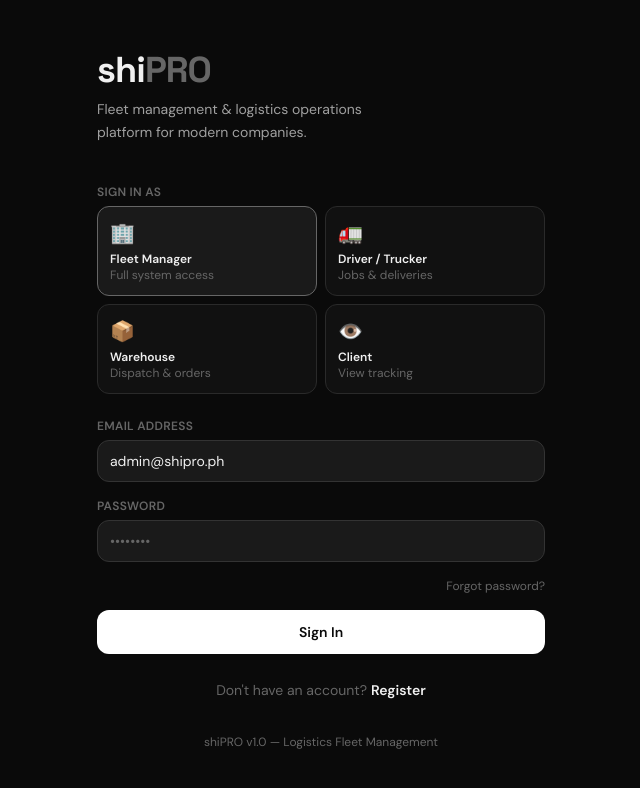
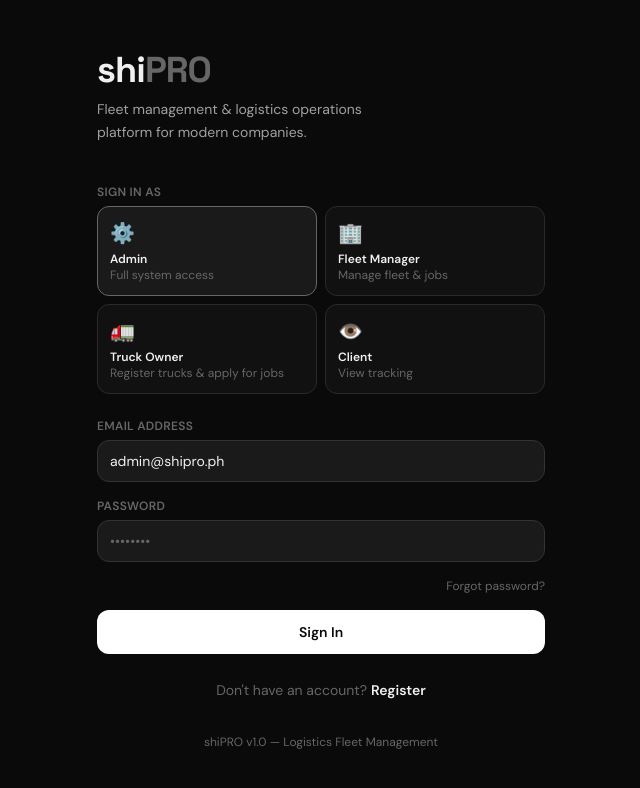
Before and after one commit to onabeastmonk/shipro, a Next.js app: page /login in a window 1280 px wide. Shown: the top 788 px of the page, without its empty margins (319-959 px from the left). Built offline with nearby package versions, Linux system fonts and the light colour scheme; no server answers.

Commit message:
fix login roles

```diff
--- a/src/app/(auth)/login/page.tsx
+++ b/src/app/(auth)/login/page.tsx
@@ -8,10 +8,10 @@ import { signIn } from '@/lib/auth'
 import type { UserRole } from '@/types'
 
 const ROLES: { value: UserRole; label: string; icon: string; desc: string }[] = [
-  { value: 'admin', label: 'Fleet Manager', icon: '🏢', desc: 'Full system access' },
-  { value: 'driver', label: 'Driver / Trucker', icon: '🚛', desc: 'Jobs & deliveries' },
-  { value: 'warehouse', label: 'Warehouse', icon: '📦', desc: 'Dispatch & orders' },
-  { value: 'client', label: 'Client', icon: '👁️', desc: 'View tracking' },
+  { value: 'admin', label: 'Admin', icon: '⚙️', desc: 'Full system access' },
+{ value: 'fleet_manager', label: 'Fleet Manager', icon: '🏢', desc: 'Manage fleet & jobs' },
+{ value: 'truck_owner', label: 'Truck Owner', icon: '🚛', desc: 'Register trucks & apply for jobs' },
+{ value: 'client', label: 'Client', icon: '👁️', desc: 'View tracking' },
 ]
 
 export default function LoginPage() {
```
